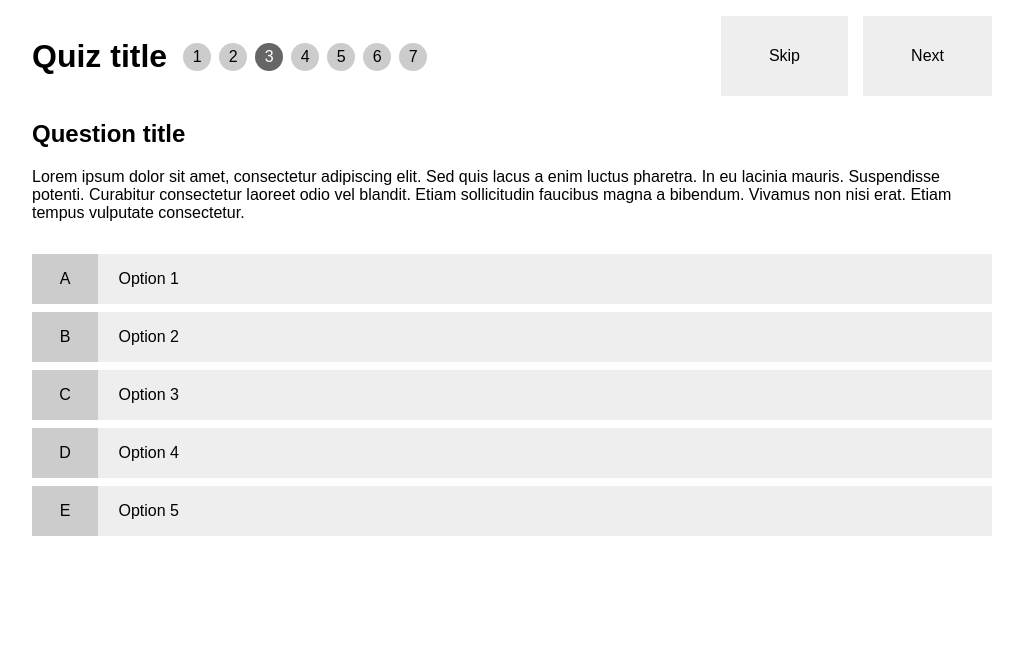
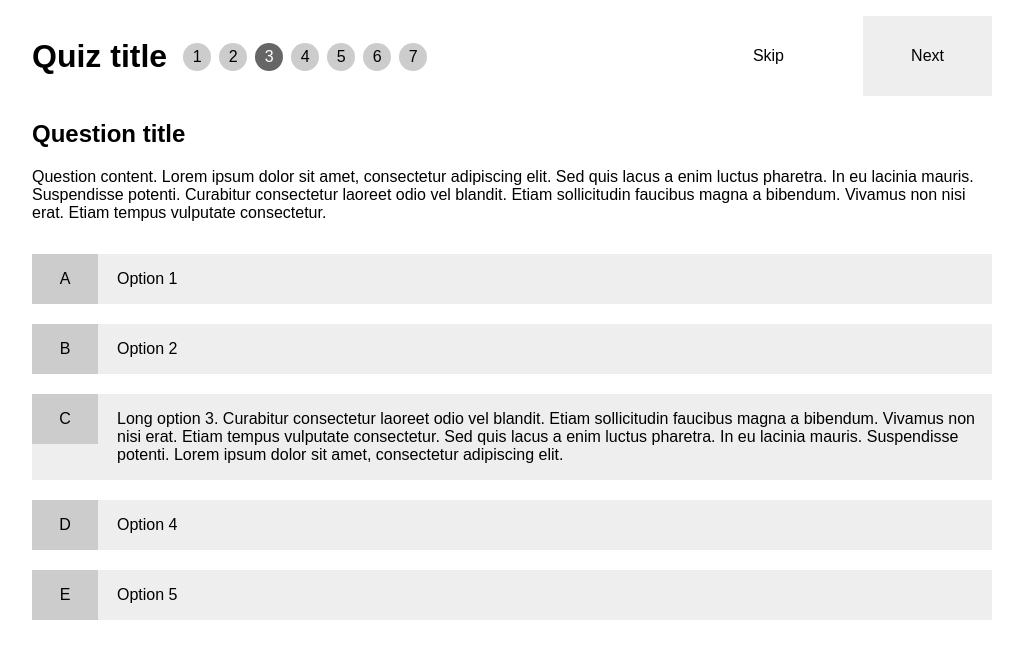
Before and after one commit to ehmorris/quiz-app, a Jekyll site: the page built from index.html, in a window 1280 px wide. Shown: the top 659 px of the page, without its empty margins (128-1151 px from the left). Built offline with Jekyll 4.4.1, drawn with Linux system fonts in a browser that asks for light colours; Markdown is read by kramdown in place of the engine named in the settings.

Commit message:
fixed a scaling issue on options with long text, de-emphasized the skip button

```diff
--- a/index.html
+++ b/index.html
@@ -16,14 +16,14 @@ title: VPP Client Mockup
 </ul>
 
 <h2>Question title</h2>
-<p>Lorem ipsum dolor sit amet, consectetur adipiscing elit. Sed quis lacus a enim luctus pharetra. In eu lacinia mauris. Suspendisse potenti. Curabitur consectetur laoreet odio vel blandit. Etiam sollicitudin faucibus magna a bibendum. Vivamus non nisi erat. Etiam tempus vulputate consectetur.</p>
+<p>Question content. Lorem ipsum dolor sit amet, consectetur adipiscing elit. Sed quis lacus a enim luctus pharetra. In eu lacinia mauris. Suspendisse potenti. Curabitur consectetur laoreet odio vel blandit. Etiam sollicitudin faucibus magna a bibendum. Vivamus non nisi erat. Etiam tempus vulputate consectetur.</p>
 
 <ul class="options">
-	<li><a href="#"><span class="o_label">A</span> Option 1</a></li>
-	<li><a href="#"><span class="o_label">B</span> Option 2</a></li>
-	<li><a href="#"><span class="o_label">C</span> Option 3</a></li>
-	<li><a href="#"><span class="o_label">D</span> Option 4</a></li>
-	<li><a href="#"><span class="o_label">E</span> Option 5</a></li>
+	<li><a href="#"><span class="o_label">A</span> <span class="o_text">Option 1</span></a></li>
+	<li><a href="#"><span class="o_label">B</span> <span class="o_text">Option 2</span></a></li>
+	<li><a href="#"><span class="o_label">C</span> <span class="o_text">Long option 3. Curabitur consectetur laoreet odio vel blandit. Etiam sollicitudin faucibus magna a bibendum. Vivamus non nisi erat. Etiam tempus vulputate consectetur. Sed quis lacus a enim luctus pharetra. In eu lacinia mauris. Suspendisse potenti. Lorem ipsum dolor sit amet, consectetur adipiscing elit.</span></a></li>
+	<li><a href="#"><span class="o_label">D</span> <span class="o_text">Option 4</span></a></li>
+	<li><a href="#"><span class="o_label">E</span> <span class="o_text">Option 5</span></a></li>
 </ul>
 
 <a href="#" class="nextskip" id="next">Next</a>
--- a/stylesheets/application.css
+++ b/stylesheets/application.css
@@ -416,7 +416,9 @@ ul.options {
   padding: 1em 0 0 0; }
   ul.options li {
     display: block;
-    list-style-type: none; }
+    list-style-type: none;
+    margin-bottom: .75em;
+    overflow: auto; }
     ul.options li a {
       background: #eee;
       color: #000;
@@ -426,10 +428,15 @@ ul.options {
       ul.options li a span.o_label {
         background: #ccc;
         display: inline-block;
+        float: left;
         padding: 1em .5em;
         margin-right: 1em;
         text-align: center;
         width: 50px; }
+      ul.options li a span.o_text {
+        display: block;
+        margin-left: 85px;
+        padding: 1em 0; }
       ul.options li a:focus, ul.options li a:active {
         background: #666;
         color: #fff; }
@@ -451,4 +458,7 @@ ul.options {
     color: #fff; }
 
 #skip {
-  margin-right: 9em; }
+  background: none;
+  margin-right: 10em; }
+  #skip:focus, #skip:active {
+    color: #000; }
```
Also changed, not shown: stylesheets/sass/application.scss (+15 -2 lines), 3 other files.
